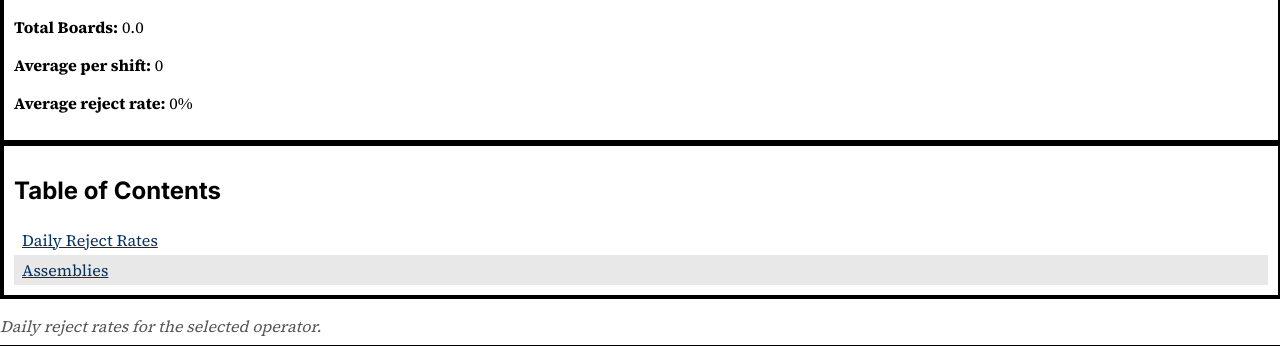
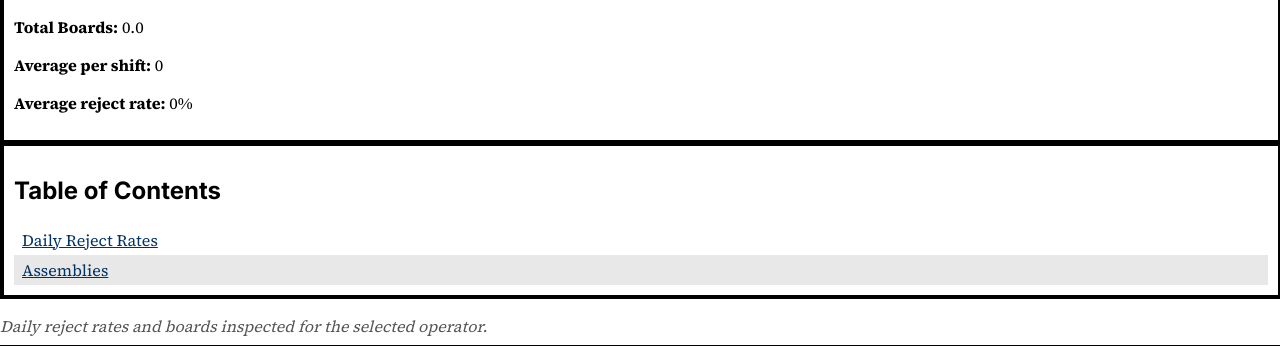
Before and after one commit to ThomasSchwartz18/MOATAppSpectra, a Flask app: page /reports/operator/export in a window 1280 px wide. Shown: the part 141-487 px from the top of the page. Run offline with Flask 3, Linux system fonts and the light colour scheme; the visitor is signed in with stand-in values (Sample User, id 1); data that the repository does not hold is empty.

Commit message:
Add boards inspected chart to operator report

```diff
--- a/app/main/routes.py
+++ b/app/main/routes.py
@@ -669,12 +669,14 @@ def _generate_report_charts(payload):
 
 def _generate_operator_report_charts(payload):
     if plt is None:
-        return {'dailyImg': ''}
+        return {'dailyImg': '', 'boardsInspectedImg': ''}
     charts: dict[str, str] = {}
 
-    fig, ax = plt.subplots(figsize=(8, 4))
     daily = payload.get('daily', {})
     dates = daily.get('dates', [])
+
+    # Daily reject rate line chart
+    fig, ax = plt.subplots(figsize=(8, 4))
     rates = daily.get('rejectRates', [])
     if dates and rates:
         ax.plot(dates, rates, marker='o')
@@ -683,6 +685,17 @@ def _generate_operator_report_charts(payload):
         ax.set_title('Daily Reject Rate')
         ax.tick_params(axis='x', rotation=45)
     charts['dailyImg'] = _fig_to_data_uri(fig)
+
+    # Boards inspected bar chart
+    fig, ax = plt.subplots(figsize=(8, 4))
+    inspected = daily.get('inspected', [])
+    if dates and inspected:
+        ax.bar(dates, inspected)
+        ax.set_xlabel('Date')
+        ax.set_ylabel('Boards Inspected')
+        ax.set_title('Boards Inspected per Day')
+        ax.tick_params(axis='x', rotation=45)
+    charts['boardsInspectedImg'] = _fig_to_data_uri(fig)
 
     return charts
 
--- a/templates/report/operator_daily.html
+++ b/templates/report/operator_daily.html
@@ -1,8 +1,11 @@
 <section id="operator-daily" class="report-section">
-    <p class="section-desc">Daily reject rates for the selected operator.</p>
+    <p class="section-desc">Daily reject rates and boards inspected for the selected operator.</p>
     <div class="chart-block">
         {% if dailyImg %}
         <img src="{{ dailyImg }}" alt="Daily Reject Rate">
+        {% endif %}
+        {% if boardsInspectedImg %}
+        <img src="{{ boardsInspectedImg }}" alt="Boards Inspected">
         {% endif %}
         <div class="chart-summary">
             <table class="data-table">
```
